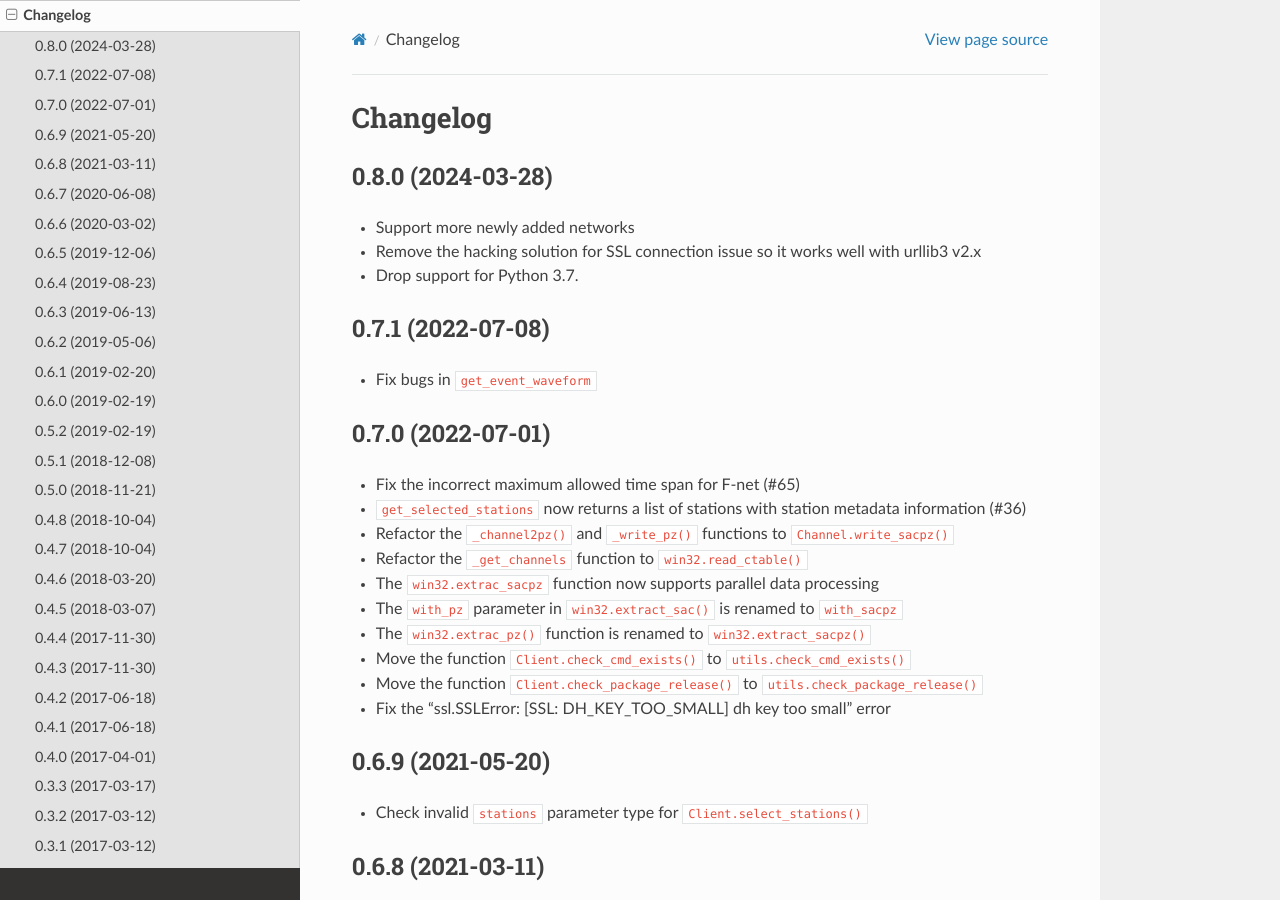
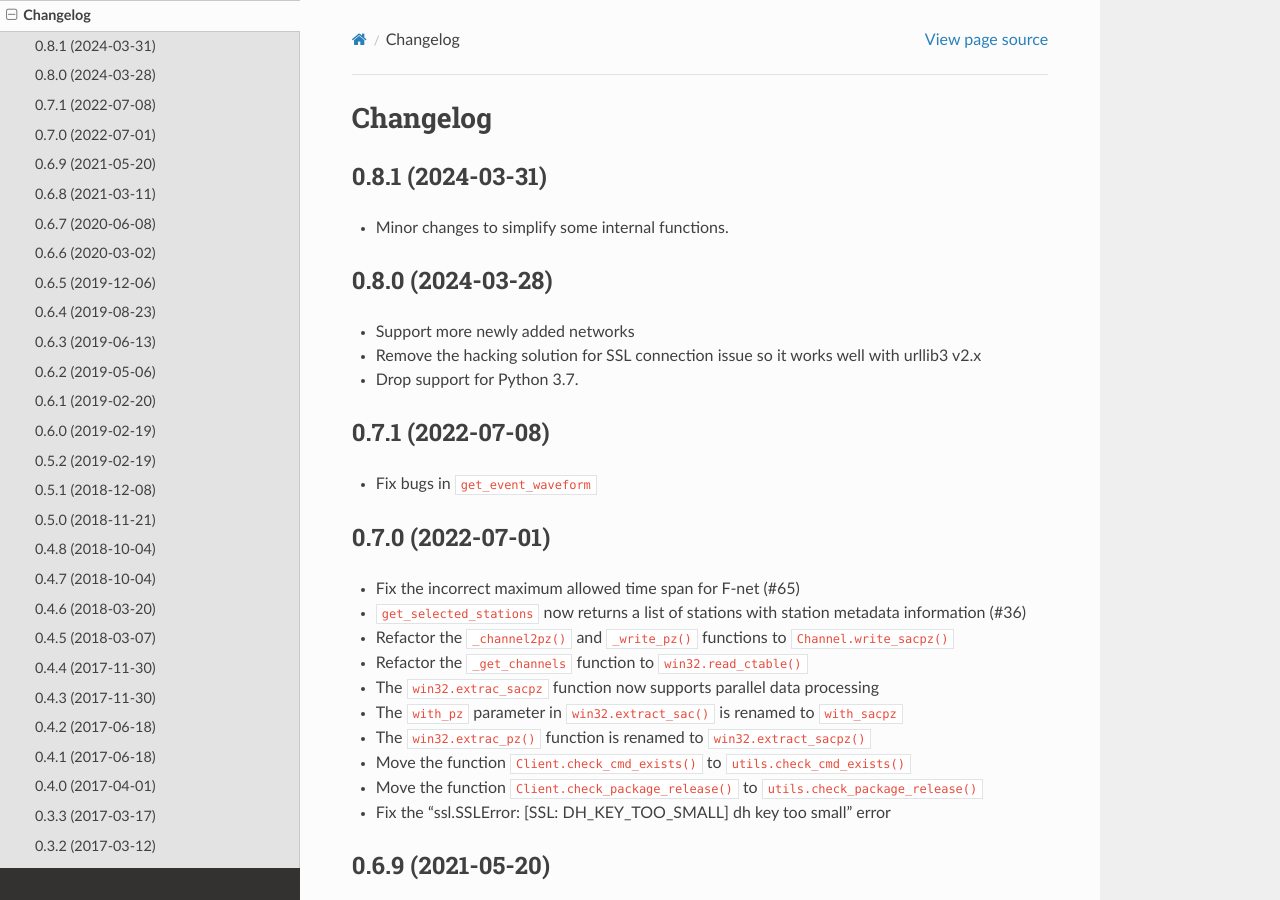
Before and after one commit to seisman/HinetPy, a Sphinx documentation site: the page built from docs/changelog.rst, in a window 1280 px wide and 900 px high. Built offline with Sphinx 7.4.7 and the Read the Docs theme 2.0.0, drawn with Linux system fonts in a browser that asks for light colours.

Commit message:
Release v0.8.1 [skip ci]

```diff
--- a/docs/changelog.rst
+++ b/docs/changelog.rst
@@ -1,5 +1,10 @@
 Changelog
 =========
+
+0.8.1 (2024-03-31)
+------------------
+
+- Minor changes to simplify some internal functions.
 
 0.8.0 (2024-03-28)
 ------------------
```
